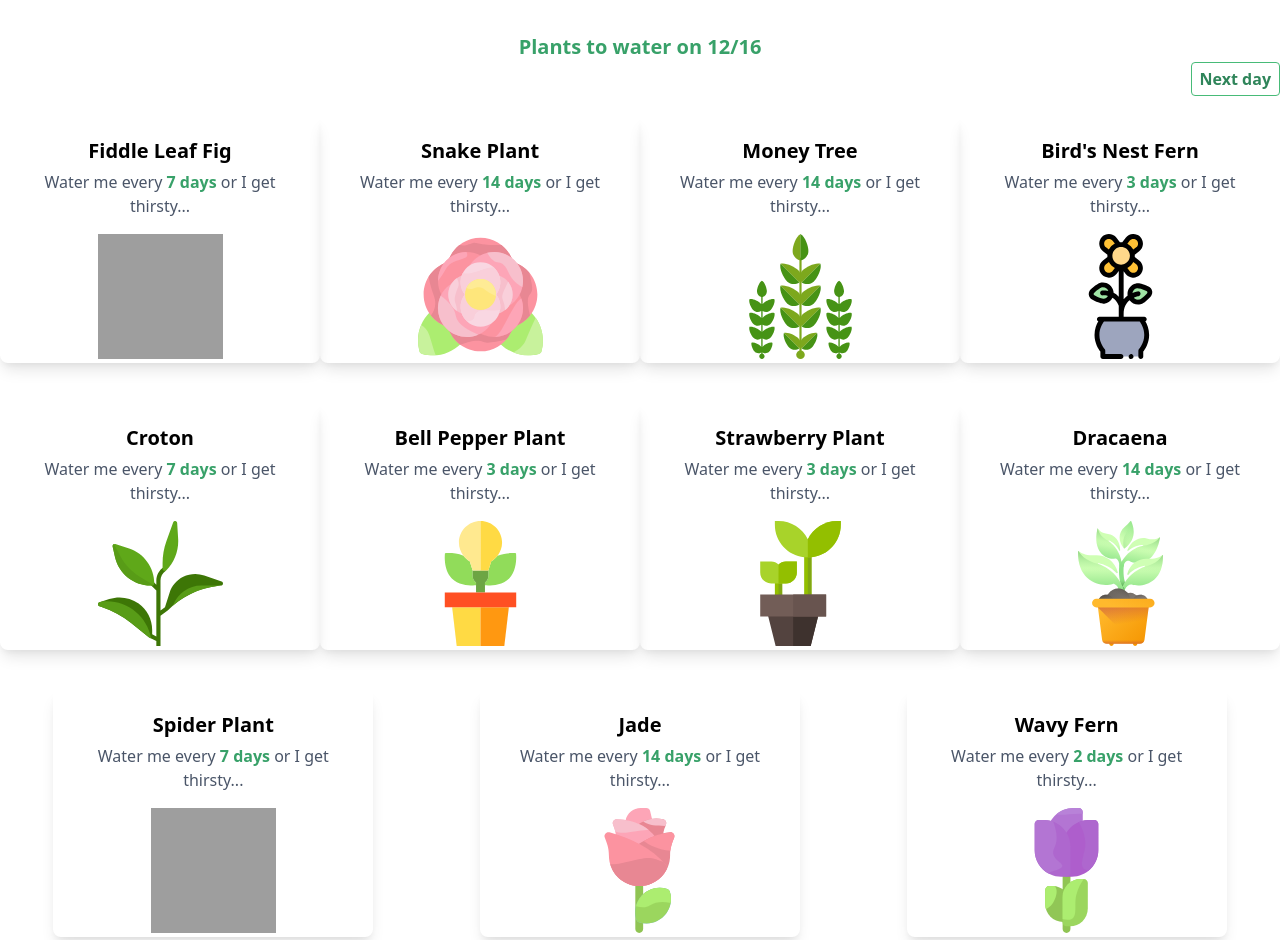
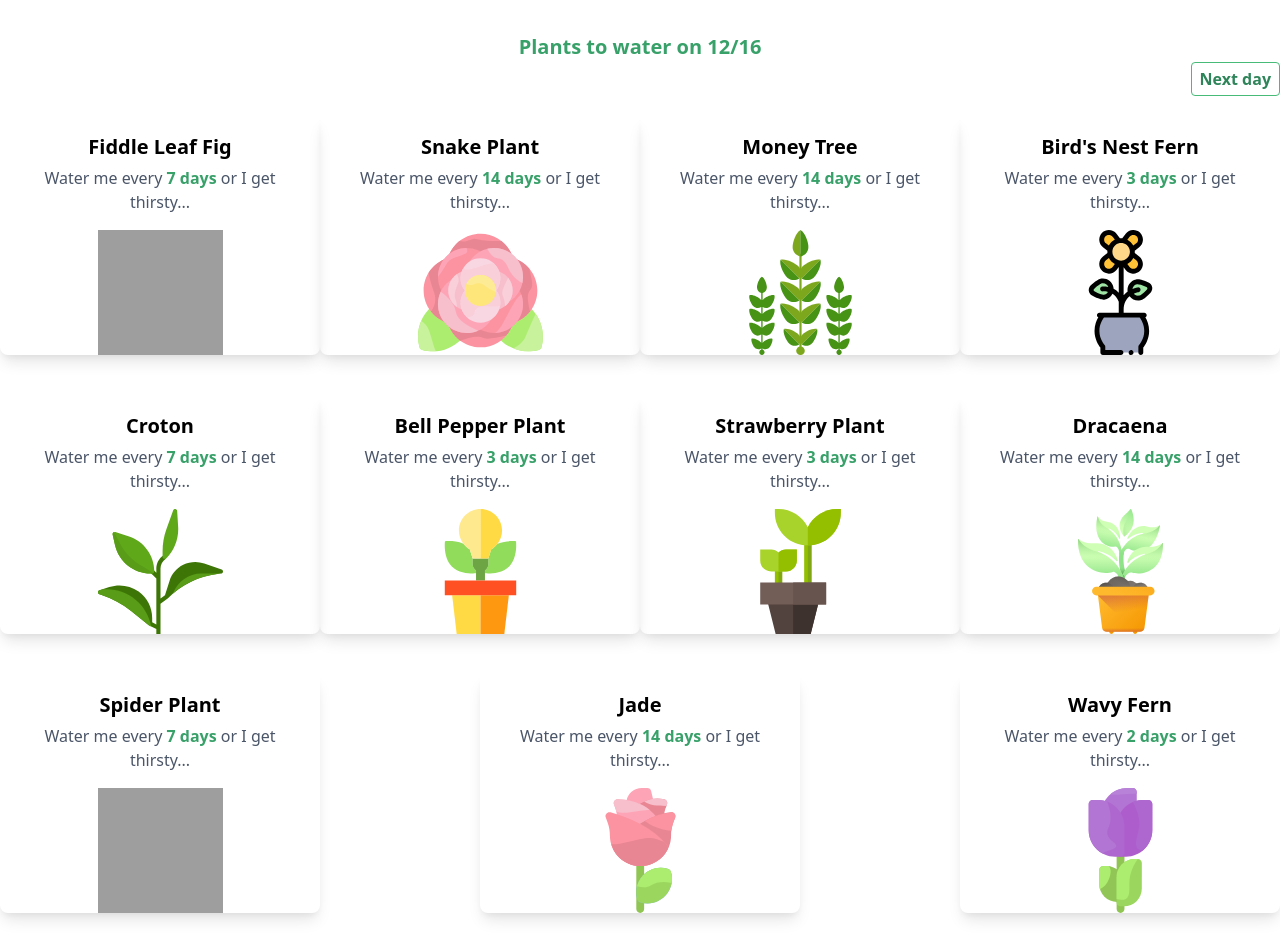
Before and after one commit to cm718/tandelorianforest, a Gatsby site: page / in a window 1280 px wide. Shown: the top 940 px of the page. Built offline with nearby package versions, Linux system fonts and the light colour scheme; Gatsby itself is replaced by a stand-in of ours; grey boxes are pictures that could not be loaded.

Commit message:
push check for fixing margin

```diff
--- a/src/components/card.js
+++ b/src/components/card.js
@@ -3,7 +3,7 @@ import React from "react"
 const Card = props => {
   return (
     // card body
-    <div className="xl:w-1/4 md:w-1/3 sm:w-1/2 rounded-lg shadow-lg my-5 p-1">
+    <div className="xl:w-1/4 md:w-1/3 sm:w-1/2 rounded-lg shadow-lg my-5">
       {/* div for text including the name and the subheading to water it */}
       <div className="px-6 py-4 text-center">
         <div className="font-bold text-xl mb-1">{props.name}</div>
--- a/src/pages/index.js
+++ b/src/pages/index.js
@@ -15,7 +15,7 @@ class IndexPage extends React.Component {
         <h4 className="text-xl font-black text-center text-green-600">
           Plants to water on 12/{date}
         </h4>
-        {date == 16 ?
+        {date === 16 ?
           <div className="flex justify-center md:justify-end">
             <button className="
               bg-transparent hover:bg-green-500
@@ -40,7 +40,7 @@ class IndexPage extends React.Component {
           className="
           flex-row
           flex flex-wrap
-          justify-around"
+          justify-between"
         >
           {this.state.plants.map(plant => (
             <Card
```
